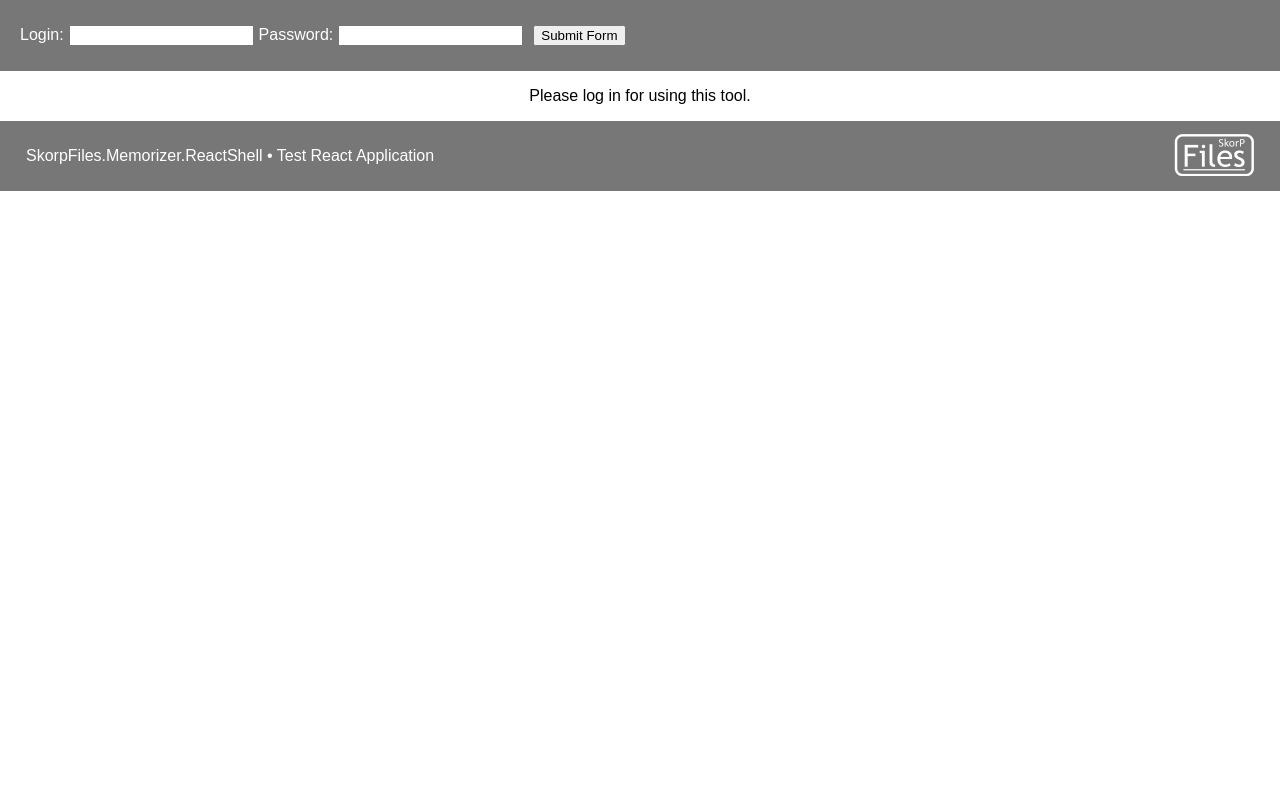
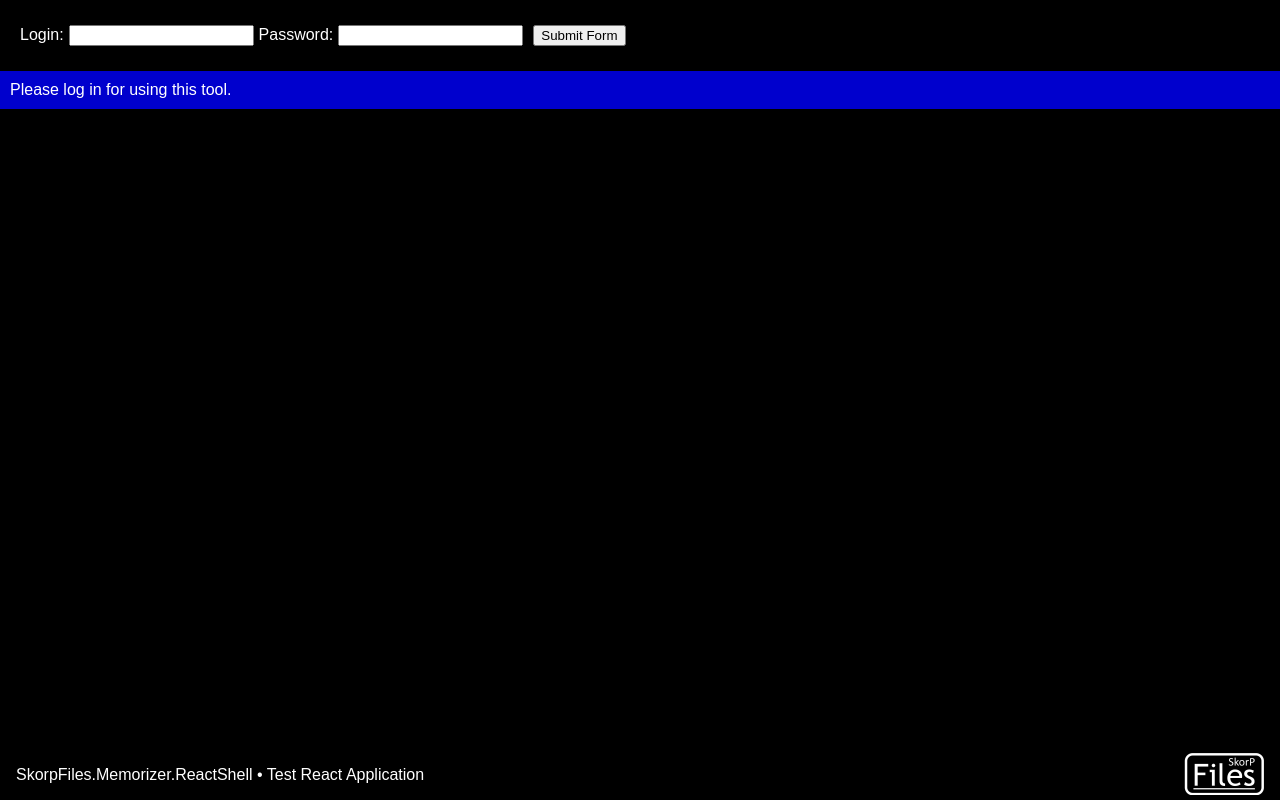
Before and after one commit to skorpfiles/Memorizer.ReactShell, a React (Create React App) app in the folder SkorpFiles.Memorizer.ReactShell/: page / in a window 1280 px wide. Built offline with nearby package versions, Linux system fonts and the light colour scheme.

Commit message:
refactoring, appearance

```diff
--- a/SkorpFiles.Memorizer.ReactShell/src/MemorizerApp.css
+++ b/SkorpFiles.Memorizer.ReactShell/src/MemorizerApp.css
@@ -4,6 +4,7 @@
 
 body {
     font-family: Arial, Helvetica, sans-serif;
+    background-color:black;
 }
 
 /* Style the header */
@@ -46,7 +47,7 @@ section::after {
 
 /* Style the footer */
 footer {
-    background-color: #777;
+    background-color: black;
     padding: 10px;
     text-align: center;
     color: white;
@@ -65,16 +66,19 @@ footer {
 }
 
 .userloginsection {
-    background-color: #777;
+    background-color: black;
     padding: 10px;
     color: white;
     vertical-align:middle;
 }
 
 .footertable {
-    display:table;
-    padding:0em 1em;
-    width:100%
+    display: table;
+    padding: 0em 1em;
+    width: 100%;
+    position: absolute;
+    left: 0;
+    bottom: 0;
 }
 
 .footerleftlabel {
--- a/SkorpFiles.Memorizer.ReactShell/src/MemorizerApp.js
+++ b/SkorpFiles.Memorizer.ReactShell/src/MemorizerApp.js
@@ -26,14 +26,14 @@ class MemorizerApp extends React.Component {
 
         if (this.state.isUserLogged)
             body = (
-                <section>
+                <div>
                     <EditorWorkspace isUserLogged={this.state.isUserLogged} accessToken={this.state.accessToken} />
-                </section>
+                </div>
             );
         else
             body =
-                <div className="messageinsteadofworkspace">
-                    <label>Please log in for using this tool.</label>
+                <div style={{ backgroundColor: "#0000CD", padding: "10px"}}>
+                    <label style={{ color: "white"}}>Please log in for using this tool.</label>
                 </div>
 
         return (
--- a/SkorpFiles.Memorizer.ReactShell/src/QuestionnairesEditor/EditorWorkspace.js
+++ b/SkorpFiles.Memorizer.ReactShell/src/QuestionnairesEditor/EditorWorkspace.js
@@ -23,23 +23,23 @@ class EditorWorkspace extends React.Component {
                 switchItem={(newItem) => this.switchItem(newItem)}
             />;
         else
-            questionnairesListField = <label>No items</label>;
+            questionnairesListField = <label style={{ color: "white" }}>No items</label>;
 
         let workspaceField;
         if (this.state.currentItem != null)
             workspaceField = (<QuestionnaireDetails currentItem={this.state.currentItem} accessToken={this.props.accessToken} />);
         else
-            workspaceField = (<label>Nothing is selected</label>);
+            workspaceField = (<label style={{ color: "white" }}>Nothing is selected</label>);
 
         return (
-            <div>
-                <nav style={{height:"100%"}}>
+            <div style={{ display: "flex", height:"100%" }}>
+                <div style={{ flex: "0 1 500px", backgroundColor: "#000080", color:"white", padding:"10px" }}>
                     {questionnairesListField}
-                </nav>
+                </div>
 
-                <workspace style={{ height: "100%" }}>
+                <div style={{ flex:"0 1 100%", backgroundColor: "#0000CD", padding: "10px" }}>
                     {workspaceField}
-                </workspace>
+                </div>
             </div>
         );
     }
--- a/SkorpFiles.Memorizer.ReactShell/src/QuestionnairesEditor/QuestionnaireDetails.js
+++ b/SkorpFiles.Memorizer.ReactShell/src/QuestionnairesEditor/QuestionnaireDetails.js
@@ -74,7 +74,7 @@ class QuestionnairesDetails extends React.Component {
     render() {
         var questionsField;
         if (this.state.questionsIsLoading)
-            questionsField = (<label>Loading...</label>);
+            questionsField = (<label style={{ color: "white" }}>Loading...</label>);
         else if (this.state.questionsIsLoaded) {
             if (this.state.questions.length != 0) {
                 questionsField = this.state.questions.map(item =>
@@ -91,11 +91,11 @@ class QuestionnairesDetails extends React.Component {
                 )
             }
             else {
-                questionsField = (<label>No items.</label>);
+                questionsField = (<label style={{ color: "white" }}>No items.</label>);
             }
         }
         else if (this.state.questionsLoadedError)
-            questionsField = (<label>{this.state.questionsLoadingErrorText}</label>);
+            questionsField = (<label style={{ color: "white" }}>{this.state.questionsLoadingErrorText}</label>);
 
         return (
             <div>
--- a/SkorpFiles.Memorizer.ReactShell/src/QuestionnairesEditor/QuestionnairesList.js
+++ b/SkorpFiles.Memorizer.ReactShell/src/QuestionnairesEditor/QuestionnairesList.js
@@ -57,17 +57,19 @@ class QuestionnairesList extends React.Component {
 
     render() {
         if (this.state.dataIsLoading)
-            return (<label>Data is loading...</label>);
+            return (<label style={{color:"white"}}>Data is loading...</label>);
         else {
             if (this.state.dataIsLoaded) {
                 return (
                     <div>
-                        <h1>Questionnaires</h1>
+                        <div style={{ width: "100%", color: "white", fontSize: "2em", padding: "10px" }}  >
+                            Questionnaires
+                        </div>
                         <ul>
                             {this.state.items.map(item => (
                                 <div key={item.id} onClick={() => {
                                     this.props.switchItem(item);
-                                }}><li><a href="#">{item.name}</a></li></div>
+                                }}><li><a href="#" style={{ color: "white" }} >{item.name}</a></li></div>
                             ))}
                         </ul>
                     </div>
--- a/SkorpFiles.Memorizer.ReactShell/src/UserInfo/LoggedUserInfoHeader.js
+++ b/SkorpFiles.Memorizer.ReactShell/src/UserInfo/LoggedUserInfoHeader.js
@@ -9,7 +9,7 @@ class LoggedUserInfoHeader extends React.Component {
         return (
             <div>
                 <section className="userlogin">
-                    <i>{this.props.userLogin}</i> &#8226; <span className="logOutLink"><a href="#" onClick={()=>this.props.logOut()} id="logOutLink">Log Out</a></span>
+                    <i>{this.props.userLogin}</i> &#8226; <span className="logOutLink"><a href="#" style={{color:"white"}} onClick={()=>this.props.logOut()} id="logOutLink">Log Out</a></span>
                 </section>
             </div>
             )
```
